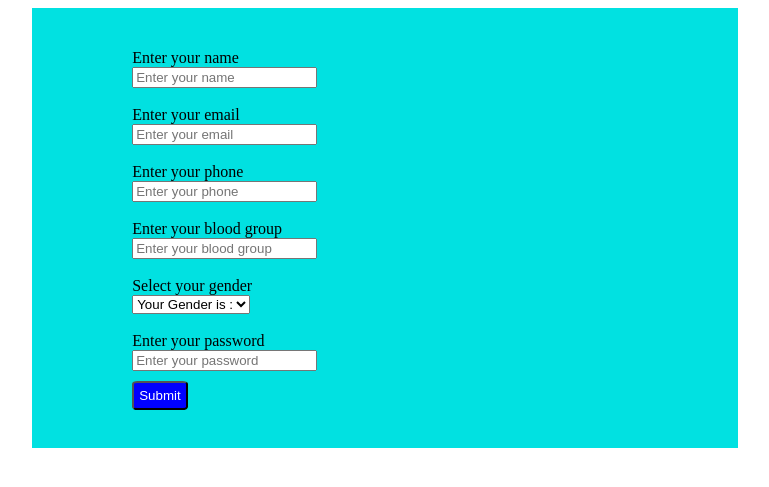
After one commit to sekul-hassan/DBProject, a PHP site: page /form.php in a window 1280 px wide. The commit adds this page. Shown: the top 487 px of the page, without its empty margins (255-1024 px from the left). Run offline with PHP 8.4, Linux system fonts and the light colour scheme.

Commit message:
Done user Panel

```diff
--- /dev/null
+++ b/form.php
@@ -0,0 +1,85 @@
+<?php
+session_start();
+$con = mysqli_connect('localhost','root','','db_lab');
+if(!$con){
+    echo "connection die";
+}
+
+if(isset($_POST['dataSave'])){
+    $name = $_POST['name'];
+    $email = $_POST['email'];
+    $phone = $_POST['phone'];
+    $bg = $_POST['bg'];
+    $gender = $_POST['gender'];
+    $password = $_POST['password'];
+
+    $query = "INSERT INTO user(name, email, phone, bg, gender, password)
+    VALUES ('$name','$email','$phone','$bg','$gender','$password')";
+    $con->query($query);
+    $_SESSION['save'] = "data is successfully save";
+
+}
+?>
+<!DOCTYPE html>
+<html>
+
+<head>
+    <meta charset="utf-8">
+    <meta name="viewport" content="width=device-width, initial-scale=1">
+    <title>New form</title>
+</head>
+<style>
+    button {
+        margin: 10px 0;
+        padding: 5px;
+        color: white;
+        background-color: blue;
+        border-radius: 10%;
+    }
+
+    button:hover {
+        transition: 0.5s;
+        color: black;
+        background-color: white;
+    }
+
+    form {
+        width: 40%;
+        height: 400px;
+        background-color: rgba(1, 225, 225, 1.0);
+        padding: 20px 100px;
+        margin-left: auto;
+        margin-right: auto;
+    }
+</style>
+<body>
+    <div>
+        <form method="post">
+            <h4><?php if(isset($_SESSION['save'])) echo $_SESSION['save']; ?></h4>
+            <label>Enter your name</label><br>
+            <input type="text" name="name" required placeholder="Enter your name"><br><br>
+
+            <label>Enter your email</label><br>
+            <input type="email" name="email" required placeholder="Enter your email"><br><br>
+
+            <label>Enter your phone</label><br>
+            <input type="tel" name="phone" required placeholder="Enter your phone"><br><br>
+
+            <label>Enter your blood group</label><br>
+            <input type="text" name="bg" required placeholder="Enter your blood group"><br><br>
+
+            <label>Select your gender</label><br>
+            <select name="gender" required>
+                <option value="">Your Gender is : </option>
+                <option value="male">Male</option>
+                <option value="female">Female</option>
+                <option value="others">Others</option>
+            </select><br><br>
+            <label>Enter your password</label><br>
+            <input type="password" name="password" required placeholder="Enter your password"><br>
+            <button type="submit" name="dataSave">Submit</button>
+        </form>
+    </div>
+</body>
+
+</html>
```
Also changed, not shown: index.php (+7 -6 lines), update.php (+12 -0 lines).
